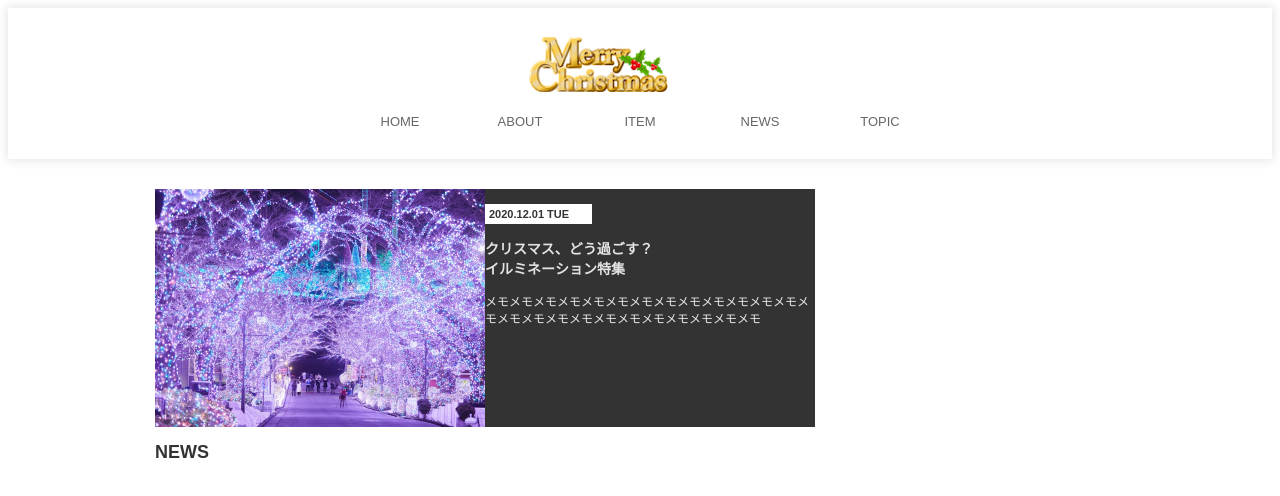
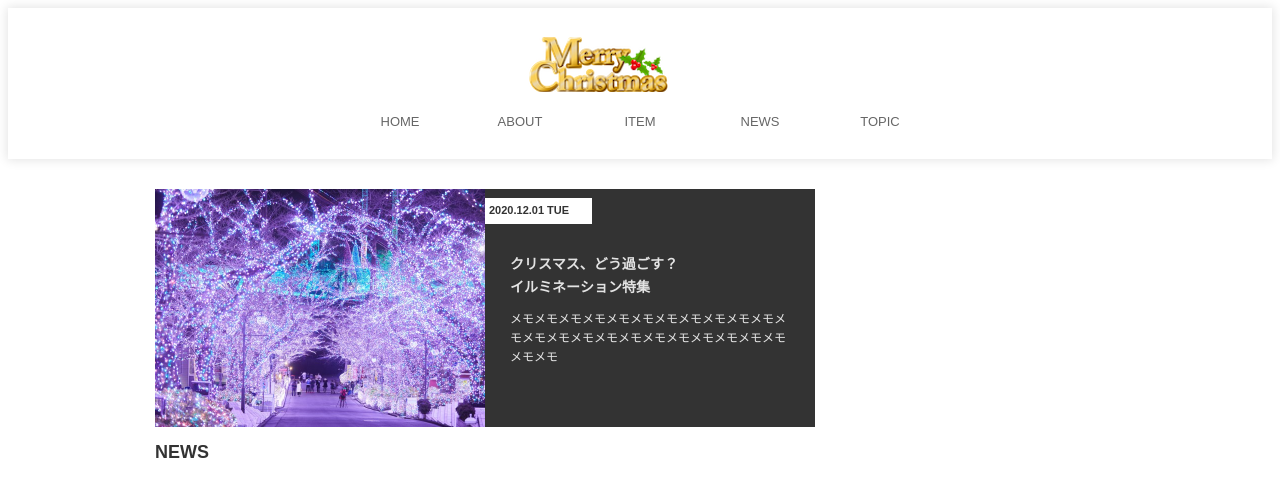
Before and after one commit to maip0902/front-introduction, a website: page src/index.html in a window 1280 px wide. Drawn offline with Linux system fonts and the light colour scheme.

Commit message:
トピックの中身を少し調整

```diff
--- a/src/sass/style.scss
+++ b/src/sass/style.scss
@@ -90,11 +90,15 @@ a {
         .content {
             position: relative;
             width: 50%;
-            height: 100%;
+            padding: 50px 25px 5px;
+            line-height: 1.6;
 
             .content-date {
+                position: absolute;
+                left: 0;
+                top: 8px;
                 width: 30%;
-                margin-top: 15px;
+                margin-top: 1px;
                 background-color: #fff;
                 color: #333;
                 padding: 4px;
@@ -104,6 +108,7 @@ a {
 
             h3 {
                 color: #e3e3e3;
+                margin-bottom: 10px;
             }
 
             p {
```
Also changed, not shown: src/dist/style.css, 1 other file.
